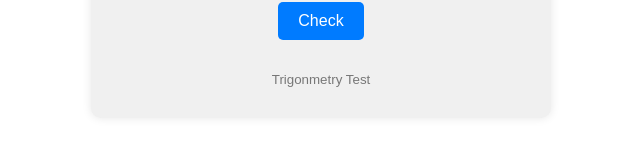
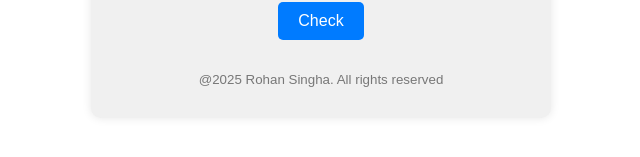
Before and after one commit to R0HANSINGHA/TEST01-Ch8, a plain HTML site: page index.html in a window 1280 px wide. Shown: the part 425-582 px from the top of the page, without its empty margins (319-959 px from the left). Drawn offline with Linux system fonts and the light colour scheme.

Commit message:
Update index.html

```diff
--- a/index.html
+++ b/index.html
@@ -12,7 +12,7 @@
     <input type="text" id="rollInput" placeholder="Enter your Roll No" />
     <button id="checkBtn">Check</button>
     <p id="result"></p>
-    <footer><small>Trigonmetry Test</small></footer>
+    <footer><small>@2025 Rohan Singha. All rights reserved</small></footer>
   </div>
 
   <script src="marks.js"></script>
```
